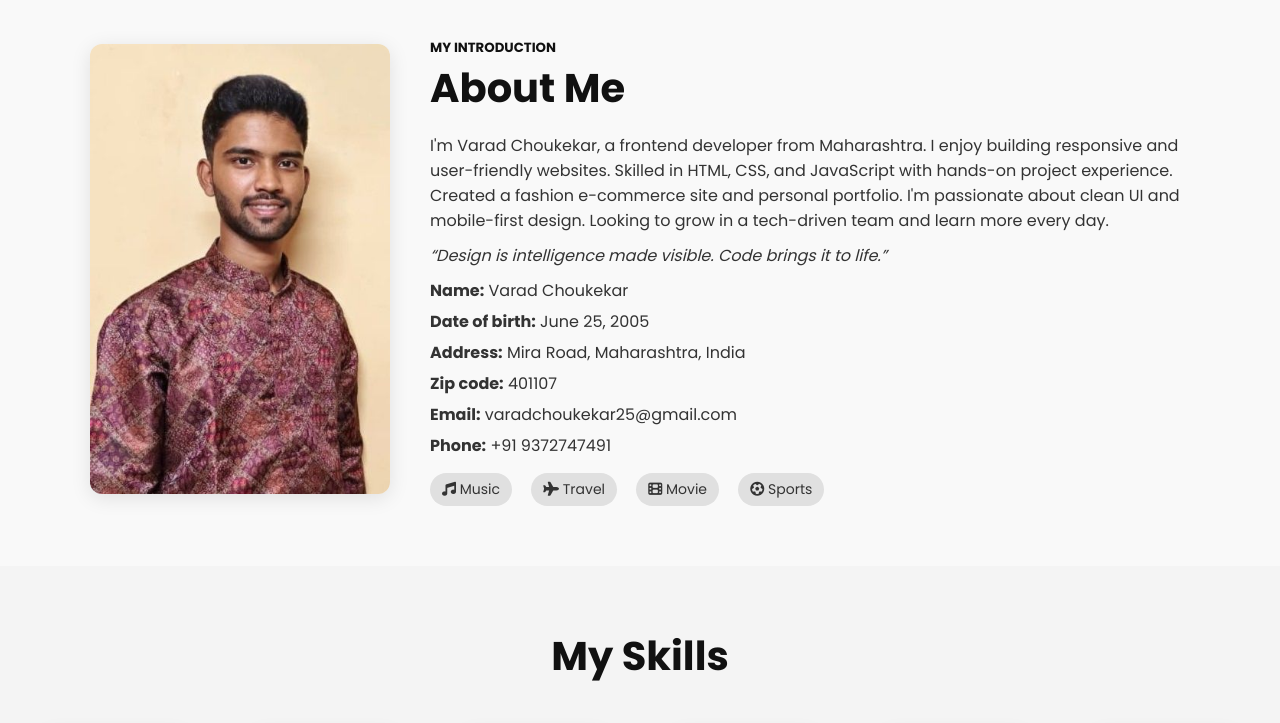
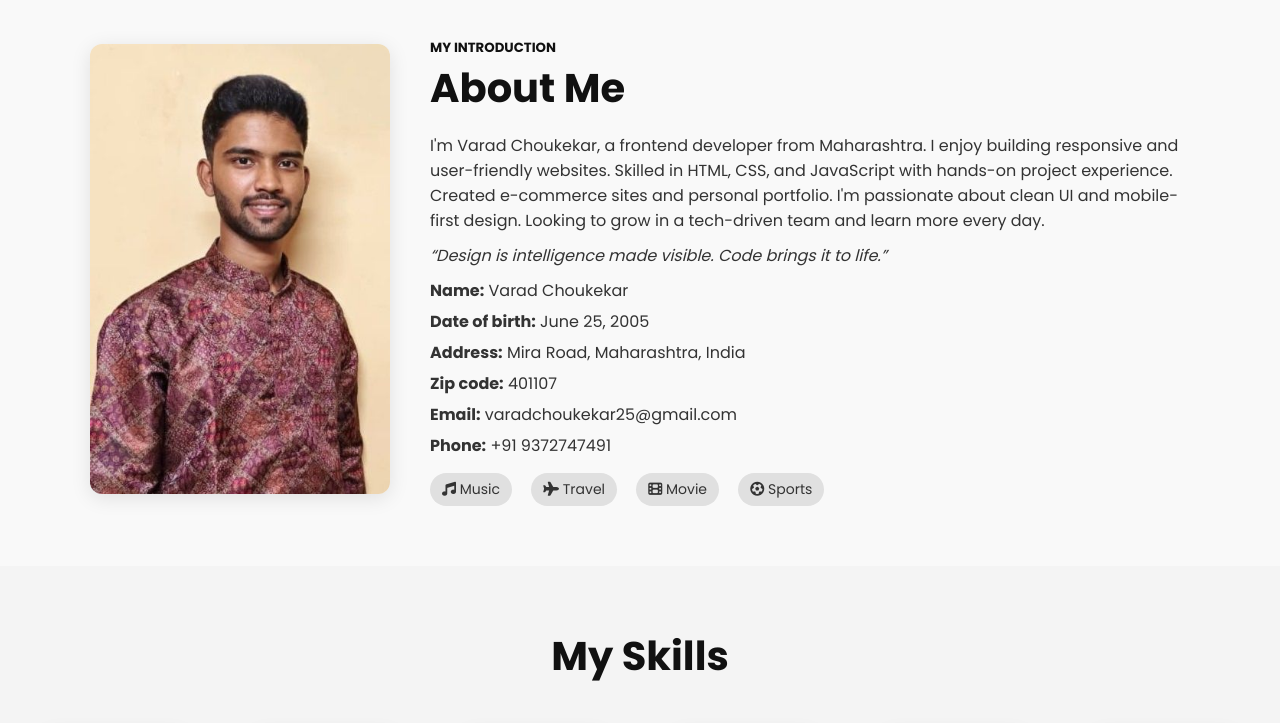
Before and after one commit to Varad-VC25/My-Portfolio, a website: page index.html in a window 1280 px wide. Shown: the part 1080-1803 px from the top of the page. Drawn offline with nearby package versions, Linux system fonts and the light colour scheme.

Commit message:
file added

```diff
--- a/index.html
+++ b/index.html
@@ -58,7 +58,7 @@
                         I'm Varad Choukekar, a frontend developer from Maharashtra.
                         I enjoy building responsive and user-friendly websites.
                         Skilled in HTML, CSS, and JavaScript with hands-on project experience.
-                        Created a fashion e-commerce site and personal portfolio.
+                        Created e-commerce sites and personal portfolio.
                         I'm passionate about clean UI and mobile-first design.
                         Looking to grow in a tech-driven team and learn more every day.
                     </p>
```
